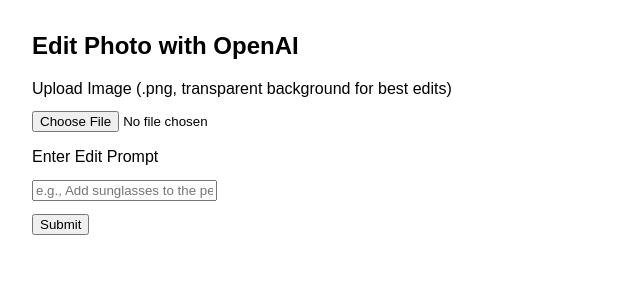
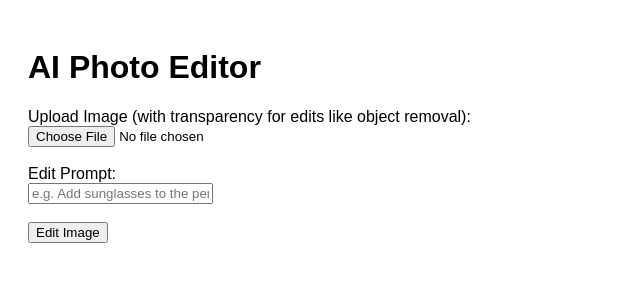
Before and after one commit to PhoneTrack360/ImageEdit, a plain HTML site: page index.html in a window 1280 px wide. Shown: the whole page, without its empty margins (0-640 px from the left). Drawn offline with Linux system fonts and the light colour scheme.

Commit message:
Update index.html

```diff
--- a/index.html
+++ b/index.html
@@ -2,72 +2,53 @@
 <html lang="en">
 <head>
   <meta charset="UTF-8" />
-  <title>OpenAI Image Editor</title>
+  <title>AI Photo Editor</title>
   <style>
-    body { font-family: sans-serif; margin: 2em; }
-    label, input, button { margin-top: 1em; display: block; }
-    img { max-width: 100%; margin-top: 1em; }
+    body { font-family: sans-serif; padding: 20px; }
+    img { max-width: 100%; margin-top: 20px; }
   </style>
 </head>
 <body>
-  <h2>Edit Photo with OpenAI</h2>
+  <h1>AI Photo Editor</h1>
+  <form id="editorForm">
+    <label>Upload Image (with transparency for edits like object removal):</label><br>
+    <input type="file" name="image" accept="image/png" required><br><br>
 
-  <label>Upload Image (.png, transparent background for best edits)</label>
-  <input type="file" id="imageInput" accept="image/png" />
+    <label>Edit Prompt:</label><br>
+    <input type="text" name="prompt" placeholder="e.g. Add sunglasses to the person" required><br><br>
 
-  <label>Enter Edit Prompt</label>
-  <input type="text" id="promptInput" placeholder="e.g., Add sunglasses to the person" />
+    <button type="submit">Edit Image</button>
+  </form>
 
-  <button onclick="editImage()">Submit</button>
-
-  <div id="result"></div>
+  <div id="result">
+    <img id="editedImage" style="display:none" />
+    <a id="downloadLink" download="edited.png" style="display:none">Download Edited Image</a>
+  </div>
 
   <script>
-    const apiKey = "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";
+    document.getElementById('editorForm').addEventListener('submit', async (e) => {
+      e.preventDefault();
+      const formData = new FormData(e.target);
 
-    async function editImage() {
-      const fileInput = document.getElementById("imageInput");
-      const prompt = document.getElementById("promptInput").value;
-      const resultDiv = document.getElementById("result");
+      const response = await fetch('/edit-image', {
+        method: 'POST',
+        body: formData
+      });
 
-      if (!fileInput.files[0] || !prompt) {
-        alert("Please select an image and enter a prompt.");
-        return;
+      const result = await response.json();
+
+      if (result.imageUrl) {
+        const img = document.getElementById('editedImage');
+        img.src = result.imageUrl;
+        img.style.display = 'block';
+
+        const link = document.getElementById('downloadLink');
+        link.href = result.imageUrl;
+        link.style.display = 'inline-block';
+      } else {
+        alert('Error: ' + JSON.stringify(result.error));
       }
-
-      const formData = new FormData();
-      formData.append("image", fileInput.files[0]);
-      formData.append("prompt", prompt);
-      formData.append("n", "1");
-      formData.append("size", "512x512");
-
-      resultDiv.innerHTML = "Editing image... please wait.";
-
-      try {
-        const response = await fetch("https://api.openai.com/v1/images/edits", {
-          method: "POST",
-          headers: {
-            "Authorization": `Bearer ${apiKey}`
-          },
-          body: formData
-        });
-
-        const data = await response.json();
-
-        if (data.data && data.data[0]) {
-          const imgUrl = data.data[0].url;
-          resultDiv.innerHTML = `
-            <p>Edited Image:</p>
-            <img src="${imgUrl}" />
-            <a href="${imgUrl}" download="edited.png"><button>Download</button></a>
-          `;
-        } else {
-          resultDiv.innerHTML = `<p>Error: ${JSON.stringify(data)}</p>`;
-        }
-      } catch (error) {
-        resultDiv.innerHTML = `<p>Request failed: ${error}</p>`;
-      }
-    }
+    });
   </script>
 </body>
 </html>
```
